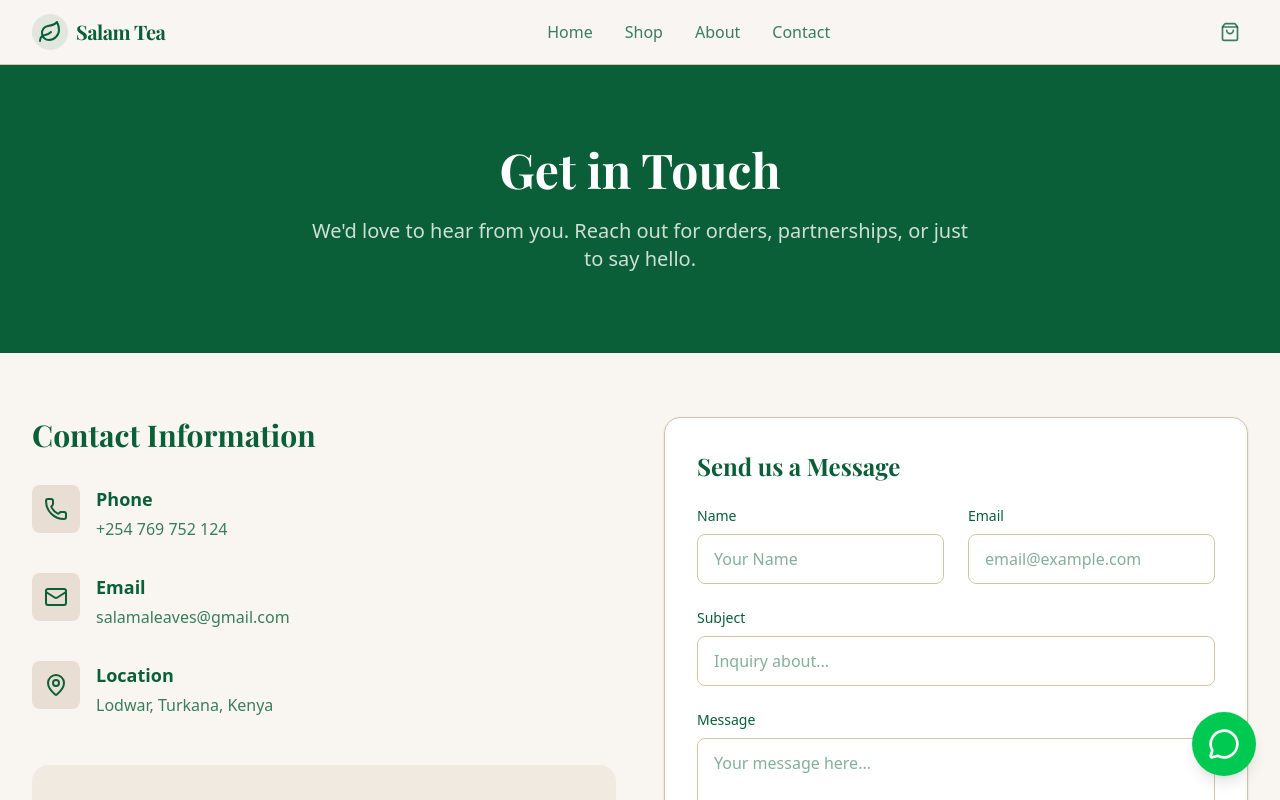
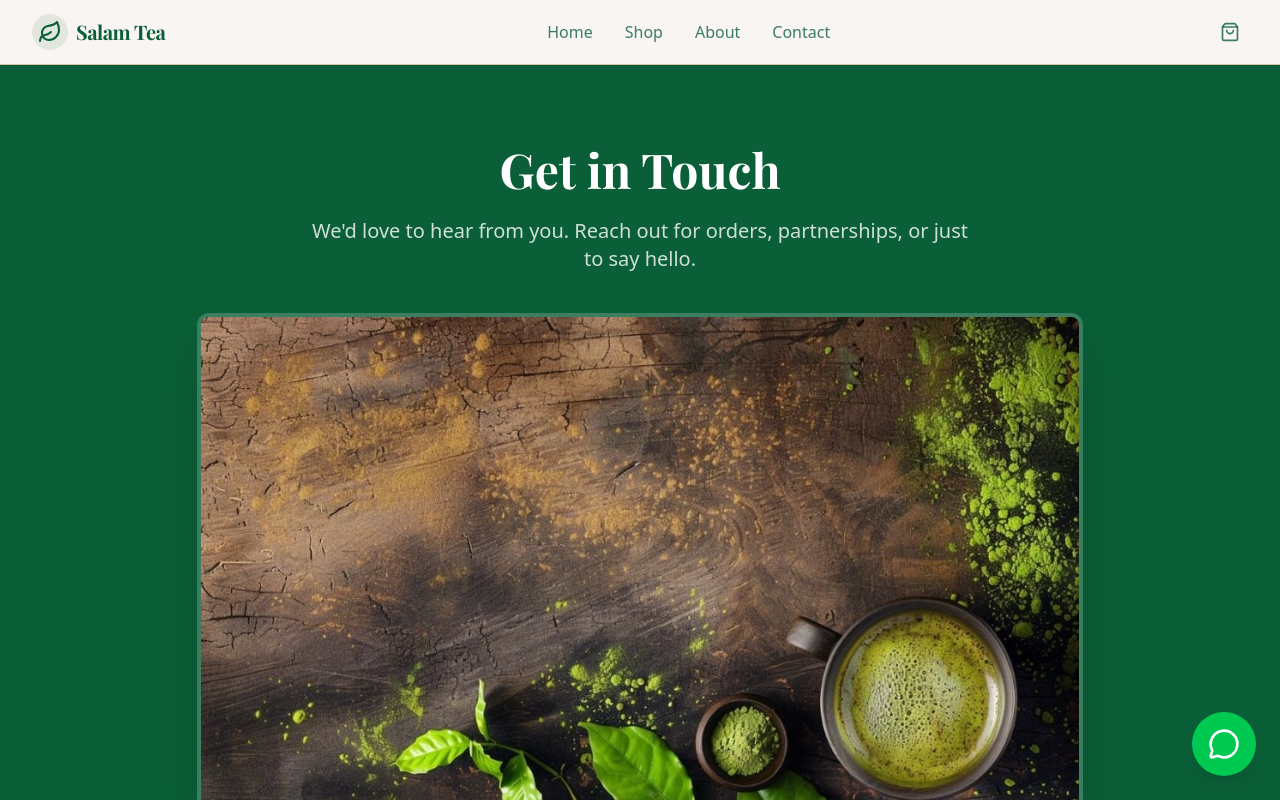
Before and after one commit to Itua254/salamaleaves, a Next.js app: page /contact in a window 1280 px wide. Shown: the top 800 px of the page. Built offline with nearby package versions, Linux system fonts and the light colour scheme; a web font is replaced by a local one.

Commit message:
Add and rotate Contact page hero image

```diff
--- a/src/app/contact/page.tsx
+++ b/src/app/contact/page.tsx
@@ -17,9 +17,16 @@ export default function ContactPage() {
             <div className="bg-primary text-primary-foreground py-20">
                 <div className="max-w-7xl mx-auto px-4 sm:px-6 lg:px-8 text-center">
                     <h1 className="text-4xl md:text-5xl font-bold font-serif mb-6">Get in Touch</h1>
-                    <p className="text-xl text-primary-foreground/80 max-w-2xl mx-auto">
+                    <p className="text-xl text-primary-foreground/80 max-w-2xl mx-auto mb-10">
                         We'd love to hear from you. Reach out for orders, partnerships, or just to say hello.
                     </p>
+                    <div className="flex justify-center">
+                        <img
+                            src="/contact-hero.jpg"
+                            alt="Tea Preparation"
+                            className="rounded-xl shadow-2xl max-h-[500px] border-4 border-white/20"
+                        />
+                    </div>
                 </div>
             </div>
 
```
Also changed, not shown: public/contact-hero.jpg (added).
